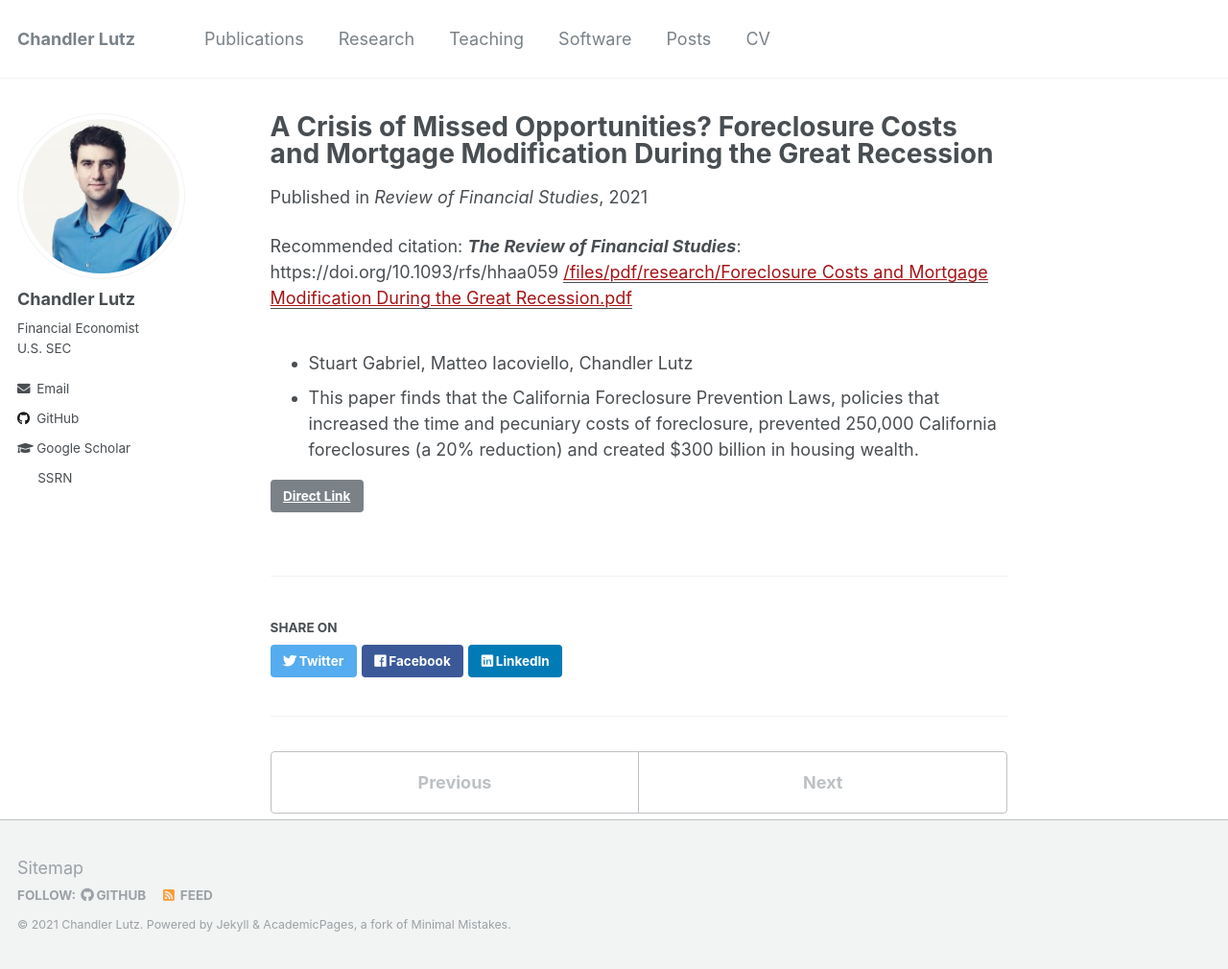
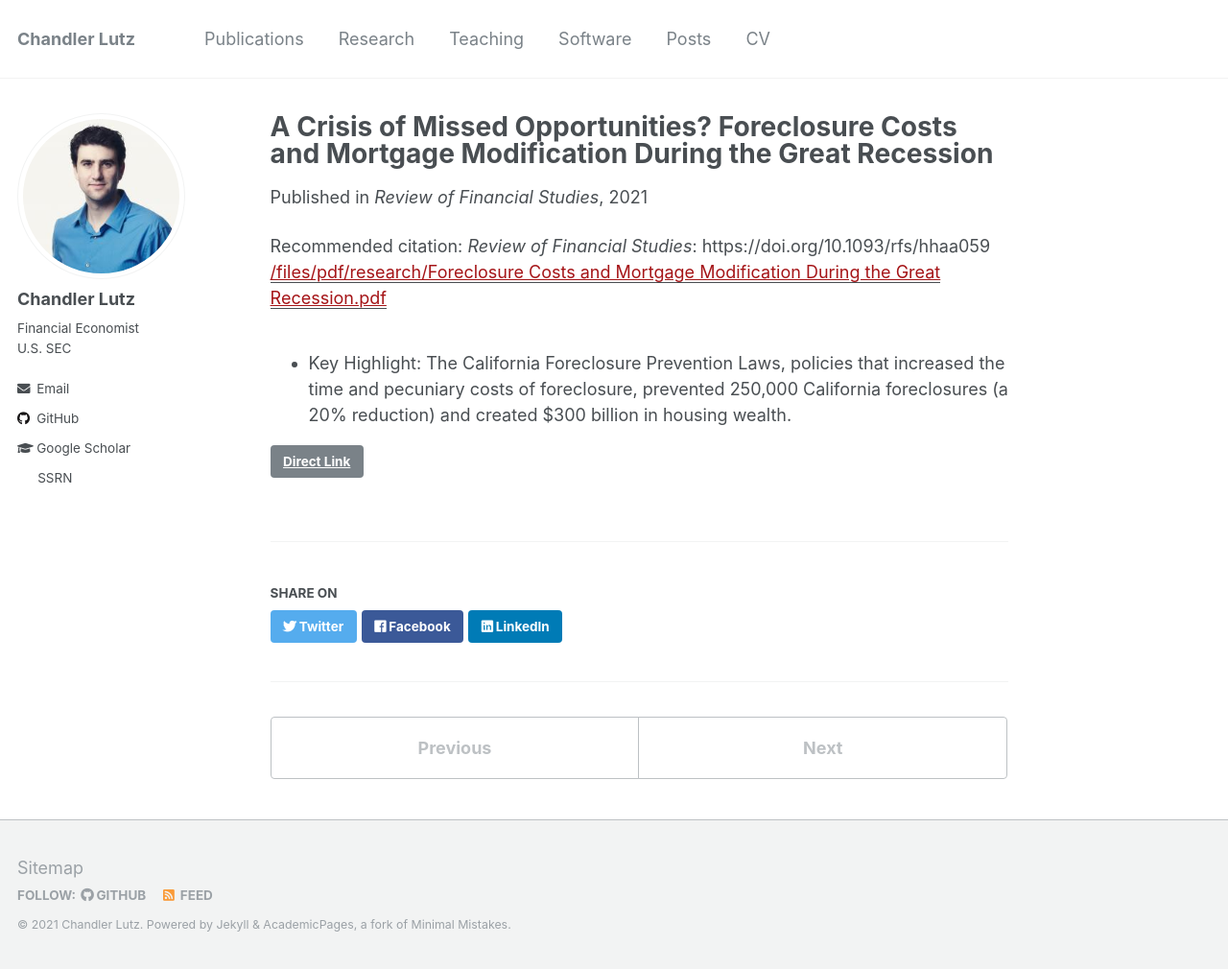
Before and after one commit to ChandlerLutz/ChandlerLutz.github.io, a Jekyll site: the page built from _publications/2021-crisis-of-missed-opportunities.md, in a window 1280 px wide and 1010 px high. Shown: the whole window at 96% size. Built offline with Jekyll 4.4.1, drawn with Linux system fonts in a browser that asks for light colours.

Commit message:
Update CFPL publication

```diff
--- a/_publications/2021-crisis-of-missed-opportunities.md
+++ b/_publications/2021-crisis-of-missed-opportunities.md
@@ -8,7 +8,6 @@ paperurl: '/files/pdf/research/Foreclosure Costs and Mortgage Modification Durin
 link: 'https://doi.org/10.1093/rfs/hhaa059'
 code: 'https://github.com/ChandlerLutz/CFPLCode'
 github: 'https://github.com/ChandlerLutz/CFPLCode'
-citation: '<i><b>The Review of Financial Studies</b></i>: https://doi.org/10.1093/rfs/hhaa059'
+citation: '<i>Review of Financial Studies</i>: https://doi.org/10.1093/rfs/hhaa059'
 ---
-* Stuart Gabriel, Matteo Iacoviello, Chandler Lutz
-* This paper finds that the California Foreclosure Prevention Laws, policies that increased the time and pecuniary costs of foreclosure, prevented 250,000 California foreclosures (a 20% reduction) and created $300 billion in housing wealth.
+* Key Highlight: The California Foreclosure Prevention Laws, policies that increased the time and pecuniary costs of foreclosure, prevented 250,000 California foreclosures (a 20% reduction) and created $300 billion in housing wealth.
```
